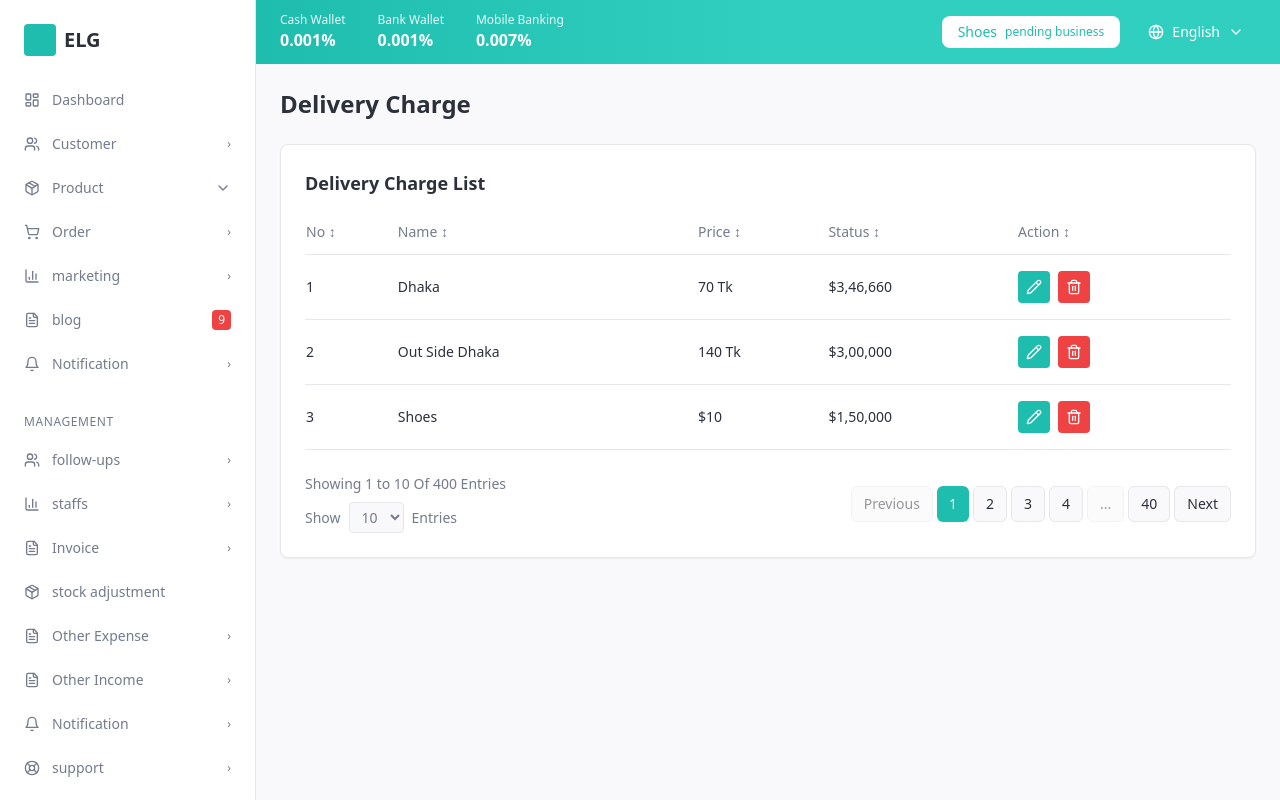
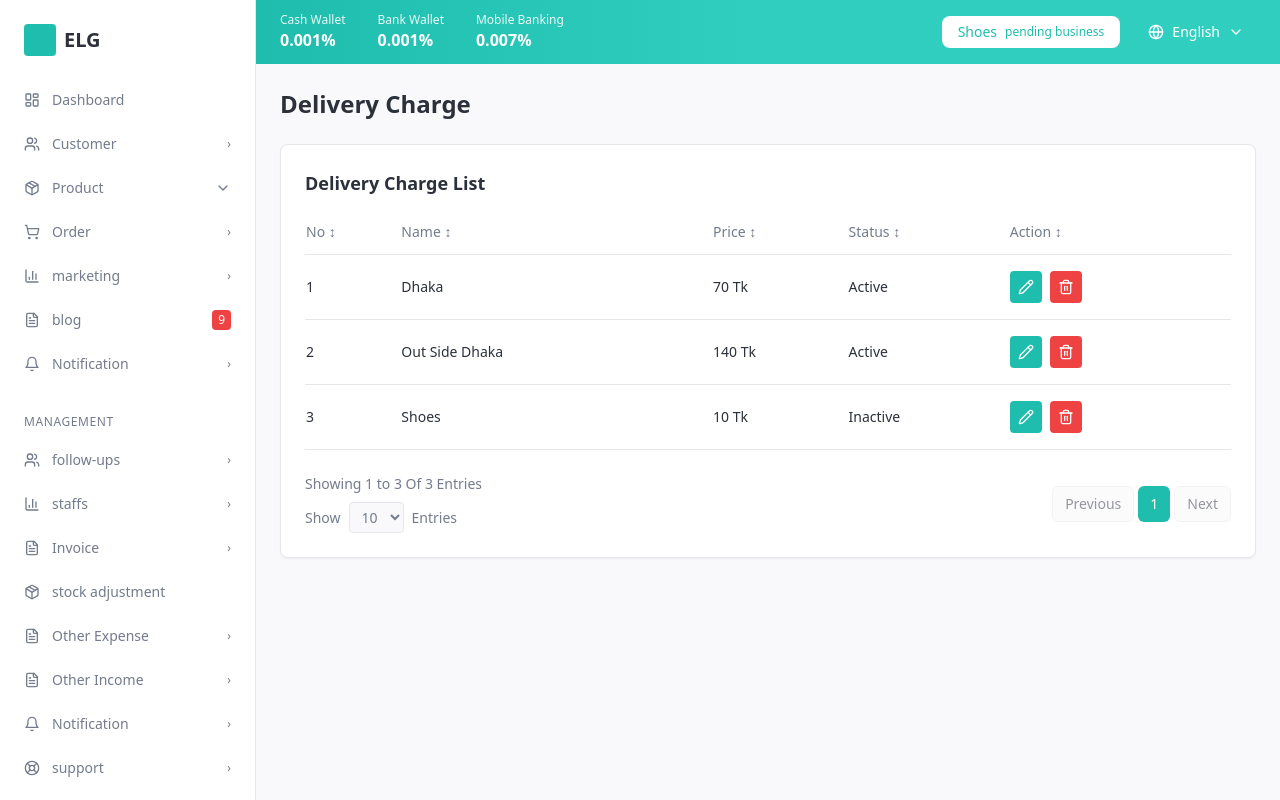
Before and after one commit to DigitalMarketingBot/fluid-css-canvas, a React (Vite) app: page /delivery-charge-list in a window 1280 px wide. Built offline with nearby package versions, Linux system fonts and the light colour scheme; the HTML template or start-up script is replaced by a standard one.

Commit message:
Connect delivery charge to list

```diff
--- a/src/pages/DeliveryCharge.tsx
+++ b/src/pages/DeliveryCharge.tsx
@@ -1,4 +1,5 @@
 import { useState } from "react";
+import { useNavigate } from "react-router-dom";
 import { DashboardSidebar } from "@/components/DashboardSidebar";
 import { DashboardHeader } from "@/components/DashboardHeader";
 import { Card } from "@/components/ui/card";
@@ -6,15 +7,25 @@ import { Button } from "@/components/ui/button";
 import { Input } from "@/components/ui/input";
 import { Label } from "@/components/ui/label";
 import { Plus } from "lucide-react";
+import { addCharge } from "@/store/deliveryCharges";
+import { useToast } from "@/hooks/use-toast";
 
 const DeliveryCharge = () => {
   const [name, setName] = useState("");
   const [price, setPrice] = useState("");
   const [status, setStatus] = useState("");
+  const navigate = useNavigate();
+  const { toast } = useToast();
 
   const handleSubmit = (e: React.FormEvent) => {
     e.preventDefault();
-    console.log({ name, price, status });
+    if (!name || !price || !status) {
+      toast({ title: "Please fill all fields", variant: "destructive" });
+      return;
+    }
+    addCharge(name, price, status);
+    toast({ title: "Delivery charge added successfully" });
+    navigate("/delivery-charge-list");
   };
 
   const handleCancel = () => {
@@ -26,67 +37,40 @@ const DeliveryCharge = () => {
   return (
     <div className="flex h-screen bg-background">
       <DashboardSidebar />
-
       <div className="flex-1 flex flex-col overflow-hidden">
         <DashboardHeader />
-
         <main className="flex-1 overflow-y-auto">
           <div className="p-6 max-w-[1600px] mx-auto">
             <h1 className="text-2xl font-bold text-foreground mb-6">Delivery Charge</h1>
-
             <Card className="p-6">
               <h2 className="text-lg font-semibold text-foreground mb-6">Add Delivery Charge</h2>
-
               <form onSubmit={handleSubmit}>
                 <div className="grid grid-cols-1 md:grid-cols-2 gap-6 mb-6">
                   <div className="space-y-2">
                     <Label htmlFor="name">Name</Label>
-                    <Input
-                      id="name"
-                      placeholder="Enter Name"
-                      value={name}
-                      onChange={(e) => setName(e.target.value)}
-                    />
+                    <Input id="name" placeholder="Enter Name" value={name} onChange={(e) => setName(e.target.value)} />
                   </div>
-
                   <div className="space-y-2">
                     <Label htmlFor="price">Price</Label>
-                    <Input
-                      id="price"
-                      placeholder="Enter Price"
-                      value={price}
-                      onChange={(e) => setPrice(e.target.value)}
-                    />
+                    <Input id="price" placeholder="Enter Price" value={price} onChange={(e) => setPrice(e.target.value)} />
                   </div>
                 </div>
-
                 <div className="grid grid-cols-1 md:grid-cols-2 gap-6 mb-8">
                   <div className="space-y-2">
                     <Label htmlFor="status">Status</Label>
-                    <select
-                      id="status"
-                      value={status}
-                      onChange={(e) => setStatus(e.target.value)}
-                      className="flex h-10 w-full rounded-md border border-input bg-background px-3 py-2 text-sm ring-offset-background placeholder:text-muted-foreground focus-visible:outline-none focus-visible:ring-2 focus-visible:ring-ring focus-visible:ring-offset-2"
-                    >
+                    <select id="status" value={status} onChange={(e) => setStatus(e.target.value)} className="flex h-10 w-full rounded-md border border-input bg-background px-3 py-2 text-sm ring-offset-background placeholder:text-muted-foreground focus-visible:outline-none focus-visible:ring-2 focus-visible:ring-ring focus-visible:ring-offset-2">
                       <option value="" disabled>select</option>
-                      <option value="active">Active</option>
-                      <option value="inactive">Inactive</option>
+                      <option value="Active">Active</option>
+                      <option value="Inactive">Inactive</option>
                     </select>
                   </div>
                 </div>
-
                 <div className="flex items-center gap-3">
                   <Button type="submit" className="bg-primary hover:bg-primary/90 px-6">
                     Add Now
                     <Plus className="w-4 h-4 ml-2" />
                   </Button>
-                  <Button
-                    type="button"
-                    variant="outline"
-                    className="px-6"
-                    onClick={handleCancel}
-                  >
+                  <Button type="button" variant="outline" className="px-6" onClick={handleCancel}>
                     cancel
                   </Button>
                 </div>
--- a/src/pages/DeliveryChargeList.tsx
+++ b/src/pages/DeliveryChargeList.tsx
@@ -1,42 +1,46 @@
-import { useState } from "react";
+import { useState, useEffect, useSyncExternalStore } from "react";
 import { DashboardSidebar } from "@/components/DashboardSidebar";
 import { DashboardHeader } from "@/components/DashboardHeader";
 import { Card } from "@/components/ui/card";
 import { Button } from "@/components/ui/button";
 import { Pencil, Trash2 } from "lucide-react";
-
-const chargesData = [
-  { id: 1, name: "Dhaka", price: "70 Tk", status: "$3,46,660" },
-  { id: 2, name: "Out Side Dhaka", price: "140 Tk", status: "$3,00,000" },
-  { id: 3, name: "Shoes", price: "$10", status: "$1,50,000" },
-];
+import { getCharges, deleteCharge, subscribe } from "@/store/deliveryCharges";
+import { useToast } from "@/hooks/use-toast";
 
 const DeliveryChargeList = () => {
+  const charges = useSyncExternalStore(subscribe, getCharges);
   const [currentPage, setCurrentPage] = useState(1);
   const [entriesPerPage, setEntriesPerPage] = useState(10);
-  const totalEntries = 400;
-  const totalPages = Math.ceil(totalEntries / entriesPerPage);
+  const { toast } = useToast();
+
+  const totalEntries = charges.length;
+  const totalPages = Math.max(1, Math.ceil(totalEntries / entriesPerPage));
+  const startIndex = (currentPage - 1) * entriesPerPage;
+  const paginatedCharges = charges.slice(startIndex, startIndex + entriesPerPage);
+
+  const handleDelete = (id: number) => {
+    deleteCharge(id);
+    toast({ title: "Delivery charge deleted" });
+  };
 
   const getPageNumbers = () => {
-    const pages: (number | string)[] = [1, 2, 3, 4];
+    const pages: (number | string)[] = [];
+    for (let i = 1; i <= Math.min(totalPages, 4); i++) pages.push(i);
     if (totalPages > 5) pages.push("...", totalPages);
+    else if (totalPages === 5) pages.push(5);
     return pages;
   };
 
   return (
     <div className="flex h-screen bg-background">
       <DashboardSidebar />
-
       <div className="flex-1 flex flex-col overflow-hidden">
         <DashboardHeader />
-
         <main className="flex-1 overflow-y-auto">
           <div className="p-6 max-w-[1600px] mx-auto">
             <h1 className="text-2xl font-bold text-foreground mb-6">Delivery Charge</h1>
-
             <Card className="p-6">
               <h2 className="text-lg font-semibold text-foreground mb-6">Delivery Charge List</h2>
-
               <div className="overflow-x-auto">
                 <table className="w-full text-sm">
                   <thead>
@@ -49,9 +53,9 @@ const DeliveryChargeList = () => {
                     </tr>
                   </thead>
                   <tbody>
-                    {chargesData.map((item) => (
+                    {paginatedCharges.map((item, index) => (
                       <tr key={item.id} className="border-b">
-                        <td className="py-4">{item.id}</td>
+                        <td className="py-4">{startIndex + index + 1}</td>
                         <td className="py-4">{item.name}</td>
                         <td className="py-4">{item.price}</td>
                         <td className="py-4">{item.status}</td>
@@ -60,27 +64,25 @@ const DeliveryChargeList = () => {
                             <button className="w-8 h-8 rounded bg-primary text-primary-foreground flex items-center justify-center hover:bg-primary/90 transition-colors">
                               <Pencil className="w-4 h-4" />
                             </button>
-                            <button className="w-8 h-8 rounded bg-destructive text-destructive-foreground flex items-center justify-center hover:bg-destructive/90 transition-colors">
+                            <button onClick={() => handleDelete(item.id)} className="w-8 h-8 rounded bg-destructive text-destructive-foreground flex items-center justify-center hover:bg-destructive/90 transition-colors">
                               <Trash2 className="w-4 h-4" />
                             </button>
                           </div>
                         </td>
                       </tr>
                     ))}
+                    {paginatedCharges.length === 0 && (
+                      <tr><td colSpan={5} className="py-8 text-center text-muted-foreground">No delivery charges found</td></tr>
+                    )}
                   </tbody>
                 </table>
               </div>
-
               <div className="flex flex-col sm:flex-row items-start sm:items-center justify-between mt-6 gap-4">
                 <div className="text-sm text-muted-foreground">
-                  <p>Showing 1 to {entriesPerPage} Of {totalEntries} Entries</p>
+                  <p>Showing {totalEntries > 0 ? startIndex + 1 : 0} to {Math.min(startIndex + entriesPerPage, totalEntries)} Of {totalEntries} Entries</p>
                   <div className="flex items-center gap-2 mt-2">
                     <span>Show</span>
-                    <select
-                      value={entriesPerPage}
-                      onChange={(e) => setEntriesPerPage(Number(e.target.value))}
-                      className="border border-input rounded px-2 py-1 text-sm bg-background"
-                    >
+                    <select value={entriesPerPage} onChange={(e) => { setEntriesPerPage(Number(e.target.value)); setCurrentPage(1); }} className="border border-input rounded px-2 py-1 text-sm bg-background">
                       <option value={10}>10</option>
                       <option value={25}>25</option>
                       <option value={50}>50</option>
@@ -88,36 +90,12 @@ const DeliveryChargeList = () => {
                     <span>Entries</span>
                   </div>
                 </div>
-
                 <div className="flex items-center gap-1">
-                  <Button
-                    variant="outline"
-                    size="sm"
-                    onClick={() => setCurrentPage(Math.max(1, currentPage - 1))}
-                    disabled={currentPage === 1}
-                  >
-                    Previous
-                  </Button>
+                  <Button variant="outline" size="sm" onClick={() => setCurrentPage(Math.max(1, currentPage - 1))} disabled={currentPage === 1}>Previous</Button>
                   {getPageNumbers().map((page, index) => (
-                    <Button
-                      key={index}
-                      variant={currentPage === page ? "default" : "outline"}
-                      size="sm"
-                      className={currentPage === page ? "bg-primary text-primary-foreground" : ""}
-                      onClick={() => typeof page === "number" && setCurrentPage(page)}
-                      disabled={typeof page === "string"}
-                    >
-                      {page}
-                    </Button>
+                    <Button key={index} variant={currentPage === page ? "default" : "outline"} size="sm" className={currentPage === page ? "bg-primary text-primary-foreground" : ""} onClick={() => typeof page === "number" && setCurrentPage(page)} disabled={typeof page === "string"}>{page}</Button>
                   ))}
-                  <Button
-                    variant="outline"
-                    size="sm"
-                    onClick={() => setCurrentPage(Math.min(totalPages, currentPage + 1))}
-                    disabled={currentPage === totalPages}
-                  >
-                    Next
-                  </Button>
+                  <Button variant="outline" size="sm" onClick={() => setCurrentPage(Math.min(totalPages, currentPage + 1))} disabled={currentPage === totalPages}>Next</Button>
                 </div>
               </div>
             </Card>
--- /dev/null
+++ b/src/store/deliveryCharges.ts
@@ -0,0 +1,42 @@
+export interface DeliveryCharge {
+  id: number;
+  name: string;
+  price: string;
+  status: string;
+}
+
+let nextId = 4;
+
+const defaultCharges: DeliveryCharge[] = [
+  { id: 1, name: "Dhaka", price: "70 Tk", status: "Active" },
+  { id: 2, name: "Out Side Dhaka", price: "140 Tk", status: "Active" },
+  { id: 3, name: "Shoes", price: "10 Tk", status: "Inactive" },
+];
+
+let charges = [...defaultCharges];
+let listeners: (() => void)[] = [];
+
+function notify() {
+  listeners.forEach((l) => l());
+}
+
+export function getCharges() {
+  return charges;
+}
+
+export function addCharge(name: string, price: string, status: string) {
+  charges = [...charges, { id: nextId++, name, price, status }];
+  notify();
+}
+
+export function deleteCharge(id: number) {
+  charges = charges.filter((c) => c.id !== id);
+  notify();
+}
+
+export function subscribe(listener: () => void) {
+  listeners.push(listener);
+  return () => {
+    listeners = listeners.filter((l) => l !== listener);
+  };
+}
```
